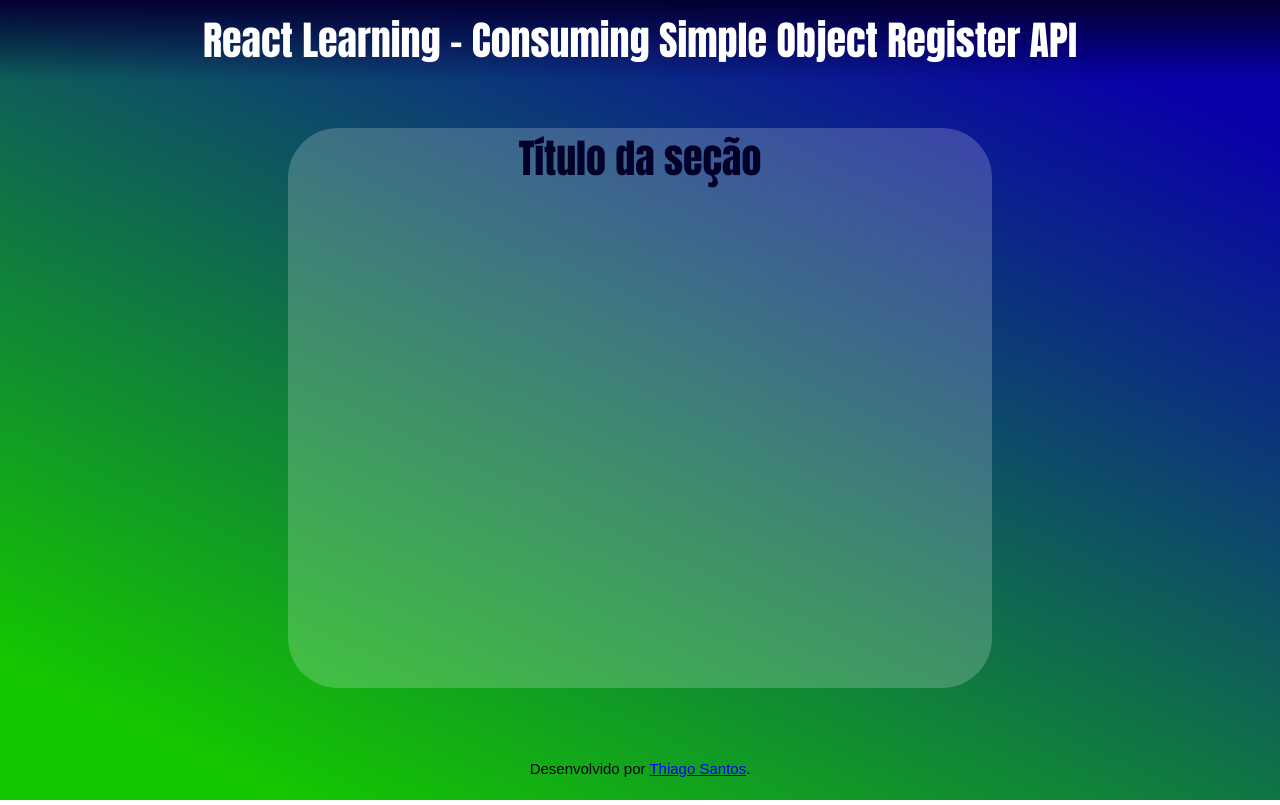
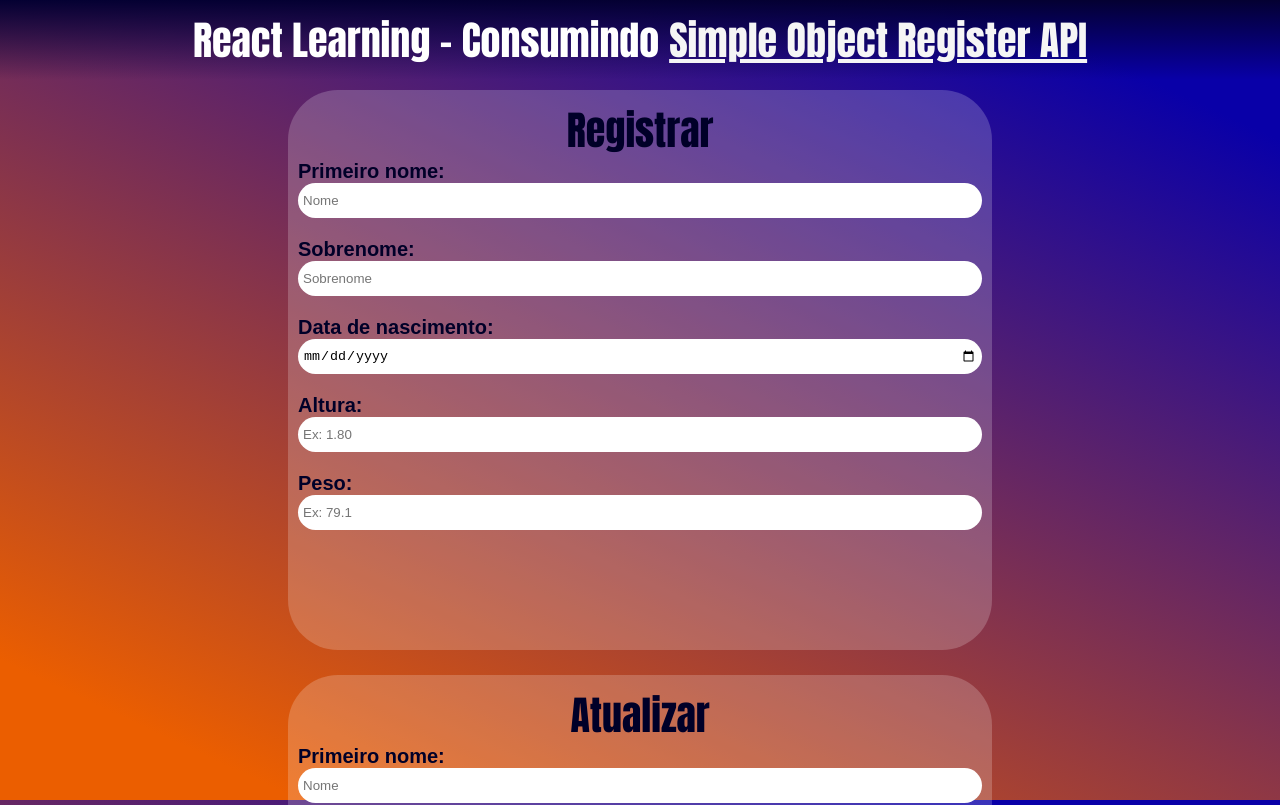
Before and after one commit to Thiago-Henrique-Santos/react-learning, a React (Create React App) app: page / in a window 1280 px wide. Shown: the top 805 px of the page. Built offline with nearby package versions, Linux system fonts and the light colour scheme.

Commit message:
feat: :lipstick: Corrigindo erro de largura e melhorando componentes

```diff
--- a/src/App.css
+++ b/src/App.css
@@ -5,17 +5,21 @@
 }
 
 #App {
-  width: 100vw;
+  width: 100%;
   min-height: 100vh;
 
   background: rgb(20,198,0);
-  background: linear-gradient(25deg, rgba(20,198,0,1) 10%, rgba(9,0,168,1) 90%);
+  background: linear-gradient(25deg, rgb(235, 94, 0) 10%, rgba(9,0,168,1) 90%);
   background-attachment: fixed;
 }
 
+main, header, footer {
+  width: 100%;
+}
+
 header {
-  width: 100vw;
   height: 10vh;
+  margin-bottom: 10px;
 
   display: flex;
   flex-flow: row wrap;
@@ -30,38 +34,31 @@
   background: linear-gradient(0deg, rgba(255,255,255,0) 0%, rgb(4, 0, 50) 100%);
 }
 
+header a {
+  margin-left: 10px;
+  color: whitesmoke;
+  text-decoration: underline;
+}
+
 main {
-  width: 100vw;
   min-height: 85vh;
 
   display: flex;
-  flex-flow: row wrap;
+  flex-flow: column nowrap;
   justify-content: center;
   align-items: center;
 }
 
-.CrudSection {
-  width: 55vw;
-  height: 70vh;
-  border-radius: 50px;
-  margin-bottom: 25px;
-
-  background-color: rgba(255, 255, 255, 0.2);
-}
-
-.CrudSection h1 {
-  font-family: Impact, Haettenschweiler, 'Arial Narrow Bold', sans-serif;
-  font-size: 40px;
-  font-weight: lighter;
-  color: rgb(0, 0, 40);
-  text-align: center;
-}
-
 footer {
-  width: 100vw;
   height: 5vh;
   font-family: Arial, Helvetica, sans-serif;
+  font-weight: bold;
   font-size: 15px;
   color: black;
   text-align: center;
 }
+
+footer a {
+  color: rgb(0, 0, 40);
+  text-decoration: underline;
+}
--- a/src/App.jsx
+++ b/src/App.jsx
@@ -1,21 +1,14 @@
 import './App.css';
-
-function CrudSection() {
-  return (
-    <div class="CrudSection">
-      <h1>Título da seção</h1>
-
-    </div>
-  );
-}
+import CrudSection from './components/CrudSection/CrudSection';
 
 export default function App() {
   return (
     <div id="App">
-      <header>React Learning - Consuming Simple Object Register API</header>
+      <header>React Learning - Consumindo <a href="https://github.com/Thiago-Henrique-Santos/LearningProjects/tree/main">Simple Object Register API</a></header>
 
       <main>
-        <CrudSection/>
+        <CrudSection title="Registrar"/>
+        <CrudSection title="Atualizar"/>
       </main>
 
       <footer>
--- /dev/null
+++ b/src/components/CrudSection/CrudSection.jsx
@@ -0,0 +1,66 @@
+import './crud.css';
+
+function CrudSection({title}) {
+    return (
+      <section class='CrudSection'>
+        <h1>{title}</h1>
+        <Create/>
+      </section>
+    );
+}
+
+function Create() {
+    return (
+        <form class='insert-data-form'>
+            <div>
+                <label>Primeiro nome:</label>
+                <input type='text' placeholder='Nome'/>
+            </div>
+            <div>
+                <label>Sobrenome:</label>
+                <input type='text' placeholder='Sobrenome'/>
+            </div>
+            <div>
+                <label>Data de nascimento:</label>
+                <input type='date'/>
+            </div>
+            <div>
+                <label>Altura:</label>
+                <input type='text' placeholder='Ex: 1.80'/>
+            </div>
+            <div>
+                <label>Peso:</label>
+                <input type='text' placeholder='Ex: 79.1'/>
+            </div>
+        </form>
+    );
+}
+
+/*function Update() {
+    return (
+        <form class='insert-data-form'>
+            <div>
+                <label>Primeiro nome:</label>
+                <input type='text' placeholder='Nome'/>
+            </div>
+            <div>
+                <label>Sobrenome:</label>
+                <input type='text' placeholder='Sobrenome'/>
+            </div>
+            <div>
+                <label>Data de nascimento:</label>
+                <input type='date'/>
+            </div>
+            <div>
+                <label>Altura:</label>
+                <input type='text' placeholder='Ex: 1.80'/>
+            </div>
+            <div>
+                <label>Peso:</label>
+                <input type='text' placeholder='Ex: 79.1'/>
+            </div>
+        </form>
+    );
+}*/
+
+export default CrudSection;
--- /dev/null
+++ b/src/components/CrudSection/crud.css
@@ -0,0 +1,41 @@
+.CrudSection {
+    width: 55vw;
+    height: 70vh;
+    border-radius: 50px;
+    margin-bottom: 25px;
+    padding: 10px;
+
+    background-color: rgba(255, 255, 255, 0.2);
+}
+
+.CrudSection h1 {
+    font-family: Impact, Haettenschweiler, 'Arial Narrow Bold', sans-serif;
+    font-size: 40px;
+    font-weight: lighter;
+    color: rgb(0, 0, 40);
+    text-align: center;
+}
+
+.insert-data-form div {
+    width: 100%;
+    margin-bottom: 20px;
+}
+
+.insert-data-form label {
+    width: 100%;
+    display: inline-block;
+
+    font-family: Arial, Helvetica, sans-serif;
+    font-weight: bold;
+    font-size: 20px;
+    color: rgb(0, 0, 40);
+}
+
+.insert-data-form input {
+    width: 100%;
+    height: 35px;
+    padding: 5px;
+
+    border-width: 0px;
+    border-radius: 25px;
+}
```
